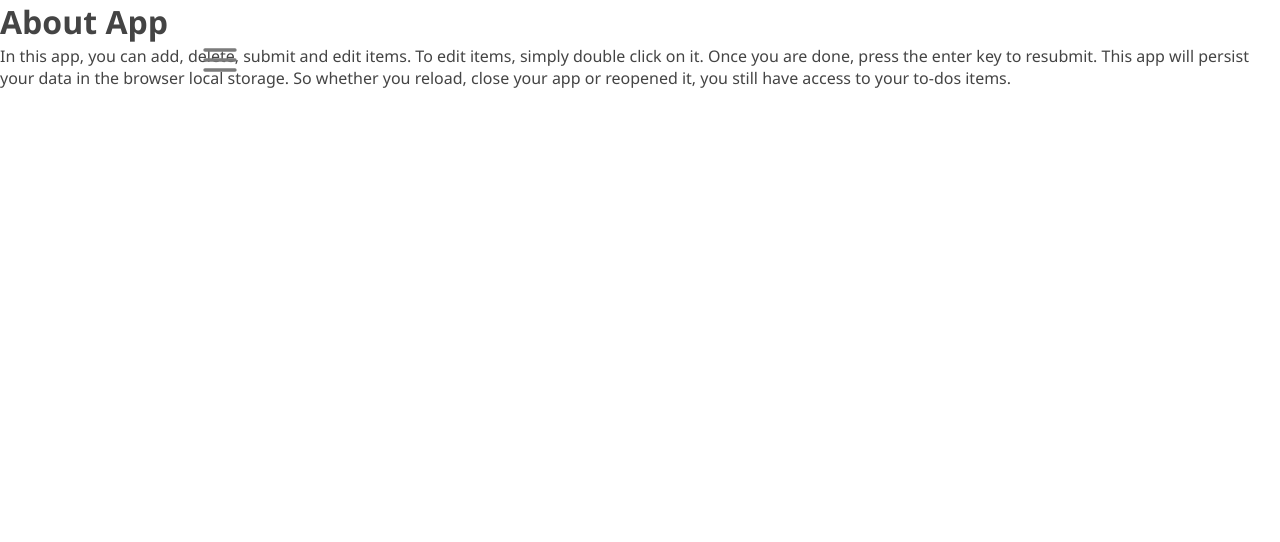
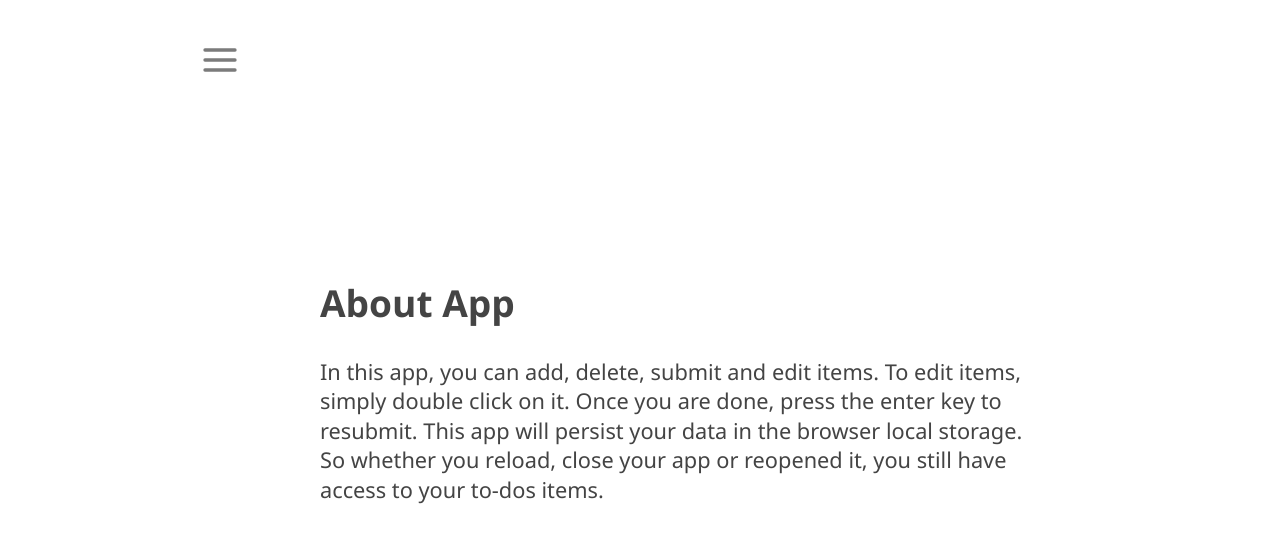
Before and after one commit to muskan2532150/To-Do-App, a React (Create React App) app: page /about in a window 1280 px wide. Shown: the top 542 px of the page. Built offline with nearby package versions, Linux system fonts and the light colour scheme.

Commit message:
Added style to About Component

```diff
--- a/src/component/functionBased/About.js
+++ b/src/component/functionBased/About.js
@@ -1,7 +1,7 @@
 import React from 'react';
 
 export const About = () => {
-    return <div>
+    return <div className='about'>
         <h1>About App</h1>
         <p>
         In this app, you can add, delete, submit and edit items. To edit items, simply double click on it. Once you are done, press the enter key to resubmit. This app will persist your data in the browser local storage. So whether you reload, close your app or reopened it, you still have access to your to-dos items.
--- a/src/component/functionBased/Navbar.js
+++ b/src/component/functionBased/Navbar.js
@@ -18,7 +18,7 @@ export const Navbar = () => {
   return (
     <nav>
       <button onClick={handleToggle} type='button'>{navOpen ?
-        <MdClose style={{ color: "rgb(34 31 31 / 36%)", width: "40px", height: "40px" }} />
+        <MdClose style={{ color: "#fff", width: "40px", height: "40px" }} />
         : <FiMenu style={{ color: "#7b7b7b", width: "40px", height: "40px" }} />
       }
       </button>
--- /dev/null
+++ b/src/scss/_about.scss
@@ -0,0 +1,19 @@
+.about {
+    padding: 8rem;
+    display: flex;
+    flex-direction: column;
+    flex: 7 1;
+    margin-left: 12rem;
+    margin-top: 10rem;
+   h1 {
+    margin-bottom: 15px;
+    line-height: 30px;
+    font-size: 2.9vw;
+   }
+    p {
+        line-height: 2.3vw;
+        padding-right: 8rem;
+        font-size: 1.7vw;
+        padding-top: 1.5rem;
+     }
+}
--- a/src/scss/main.css
+++ b/src/scss/main.css
@@ -130,4 +130,23 @@ nav button {
   h1 {
     font-size: 8rem;
   }
+}
+.about {
+  padding: 8rem;
+  display: flex;
+  flex-direction: column;
+  flex: 7 1;
+  margin-left: 12rem;
+  margin-top: 10rem;
+}
+.about h1 {
+  margin-bottom: 15px;
+  line-height: 30px;
+  font-size: 2.9vw;
+}
+.about p {
+  line-height: 2.3vw;
+  padding-right: 8rem;
+  font-size: 1.7vw;
+  padding-top: 1.5rem;
 }/*# sourceMappingURL=main.css.map */
--- a/src/scss/main.scss
+++ b/src/scss/main.scss
@@ -3,3 +3,4 @@
 @import"container";
 @import"form";
 @import"breakpoint";
+@import"about";
```
Also changed, not shown: 1 other file (tests, documents, lock files or other folders).
